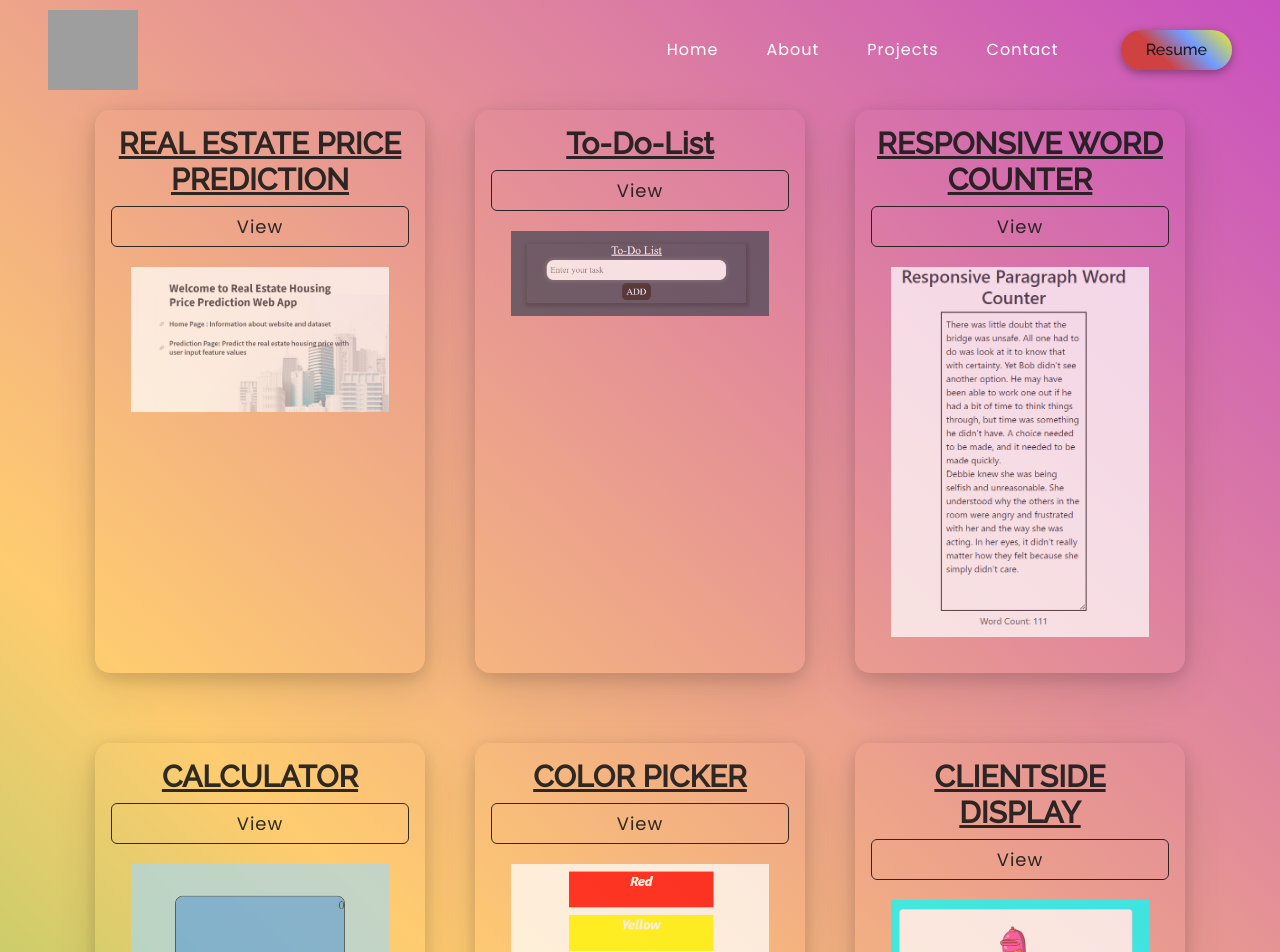
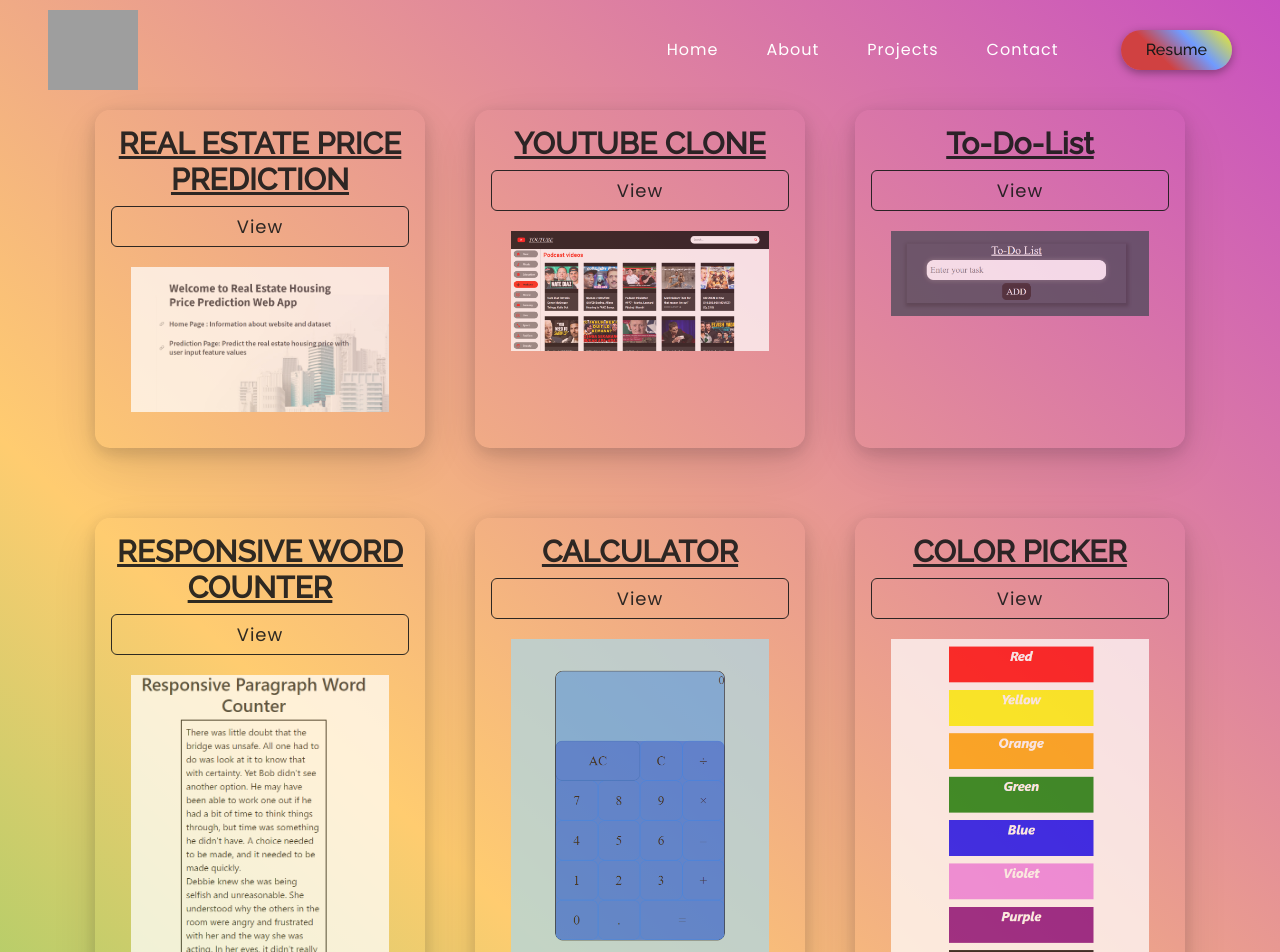
Before and after one commit to arunachalam3342/Portfolio, a React (Create React App) app: page /project in a window 1280 px wide. Shown: the top 952 px of the page. Built offline with nearby package versions, Linux system fonts and the light colour scheme; grey boxes are pictures that could not be loaded.

Commit message:
youtube project addded

```diff
--- a/src/components/Project/Projectpage.js
+++ b/src/components/Project/Projectpage.js
@@ -5,11 +5,11 @@ import { Container, Row, Col } from 'react-bootstrap';
 import img01 from "../../Assets/task01.png";
 import img02 from "../../Assets/task02.png";
 import img03 from "../../Assets/task03.png";
-import img04 from "../../Assets/task04.png";
 import img05 from "../../Assets/task05.png";
 import img06 from "../../Assets/task06.png";
 import Real_Estate from "../../Assets/Real_Estate.png";
 import To_Do_List from "../../Assets/To-Do-List.png";
+import youtube from "../../Assets/Youtube.png";
 
 function Projectpage() {
     return (
@@ -19,6 +19,9 @@ function Projectpage() {
                     <Row style={{ justifyContent: "center", paddingBottom: "10px" }}>
                         <Col md={4} className="project-card">
                             <ProjectCard imgPath={Real_Estate} title="REAL ESTATE PRICE PREDICTION" ghLink="https://arunachalam3342-fundamentalsofdataanalyt-real-estate-app-i0wgpi.streamlit.app/" />
+                        </Col>
+                        <Col md={4} className="project-card">
+                            <ProjectCard imgPath={youtube} title="YOUTUBE CLONE" ghLink="https://arunachalam3342.github.io/Youtube-Clone/" />
                         </Col>
                         <Col md={4} className="project-card">
                             <ProjectCard imgPath={To_Do_List} title="To-Do-List" ghLink="https://arunachalam3342.github.io/To-Do-List/" />
@@ -32,9 +35,7 @@ function Projectpage() {
                         <Col md={4} className="project-card">
                             <ProjectCard imgPath={img03} title="COLOR PICKER" ghLink="https://arunachalam3342.github.io/React-Task03/" />
                         </Col>
-                        <Col md={4} className="project-card">
-                            <ProjectCard imgPath={img04} title="CLIENTSIDE DISPLAY" ghLink="https://arunachalam3342.github.io/React-Task04/" />
-                        </Col>
+
                         <Col md={4} className="project-card">
                             <ProjectCard imgPath={img05} title="AGE CALCULATOR" ghLink="https://arunachalam3342.github.io/React-Task05/" />
                         </Col>
```
Also changed, not shown: src/Assets/Youtube.png (added).
